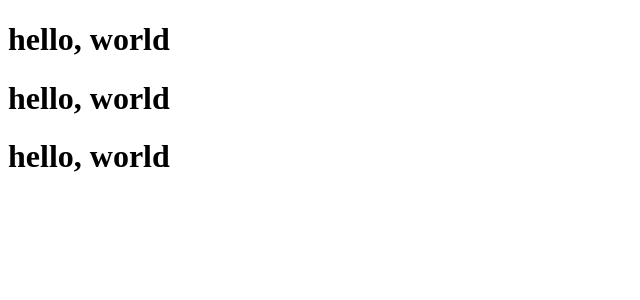
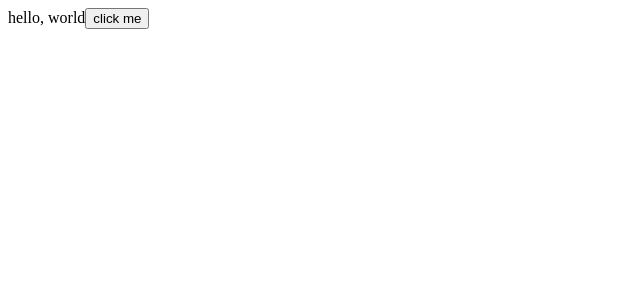
Before and after one commit to lastIndexOf/webpack-cli, a React app: page / in a window 1280 px wide. Shown: the top 300 px of the page, without its empty margins (0-640 px from the left). Built offline with nearby package versions, Linux system fonts and the light colour scheme.

Commit message:
react merge

```diff
--- a/src/App.js
+++ b/src/App.js
@@ -2,10 +2,6 @@ import React, { Component } from 'react'
 import TestComponent from './components/TestComponent'
 
 export default class App extends Component {
-  constructor() {
-    super()
-  }
-
   render() {
     return (
       <TestComponent></TestComponent>
--- a/src/components/TestComponent.js
+++ b/src/components/TestComponent.js
@@ -1,12 +1,34 @@
 import React, { Component } from 'react'
 
 export default class TestComponent extends Component {
+  constructor() {
+    super()
+
+    this.state = {
+      message: 'hello, world'
+    }
+  }
+
+  onClick(...args) {
+    this.setState((pre, net) => ({
+      message: pre.message + ' +1'
+    }))
+  }
+
+  shouldComponentUpdate(nextProps, nextState) {
+    if (nextState.message.length > 15)
+      return false
+
+    return true
+  }
+
   render() {
+    let i = 1
+
     return (
       <div id="test-component">
-        <h1 className="cla">hello, world</h1>
-        <h1 className="cla">hello, world</h1>
-        <h1 className="cla">hello, world</h1>
+        {this.state.message}
+        <button className="btn" onClick={ (p, e) => this.onClick(e, i)}>click me</button>
       </div>
     )
   }
--- /dev/null
+++ b/src/store/index.js
@@ -0,0 +1 @@
+import { createSotre } from 'redux'
```
Also changed, not shown: 1 other file (tests, documents, lock files or other folders).
